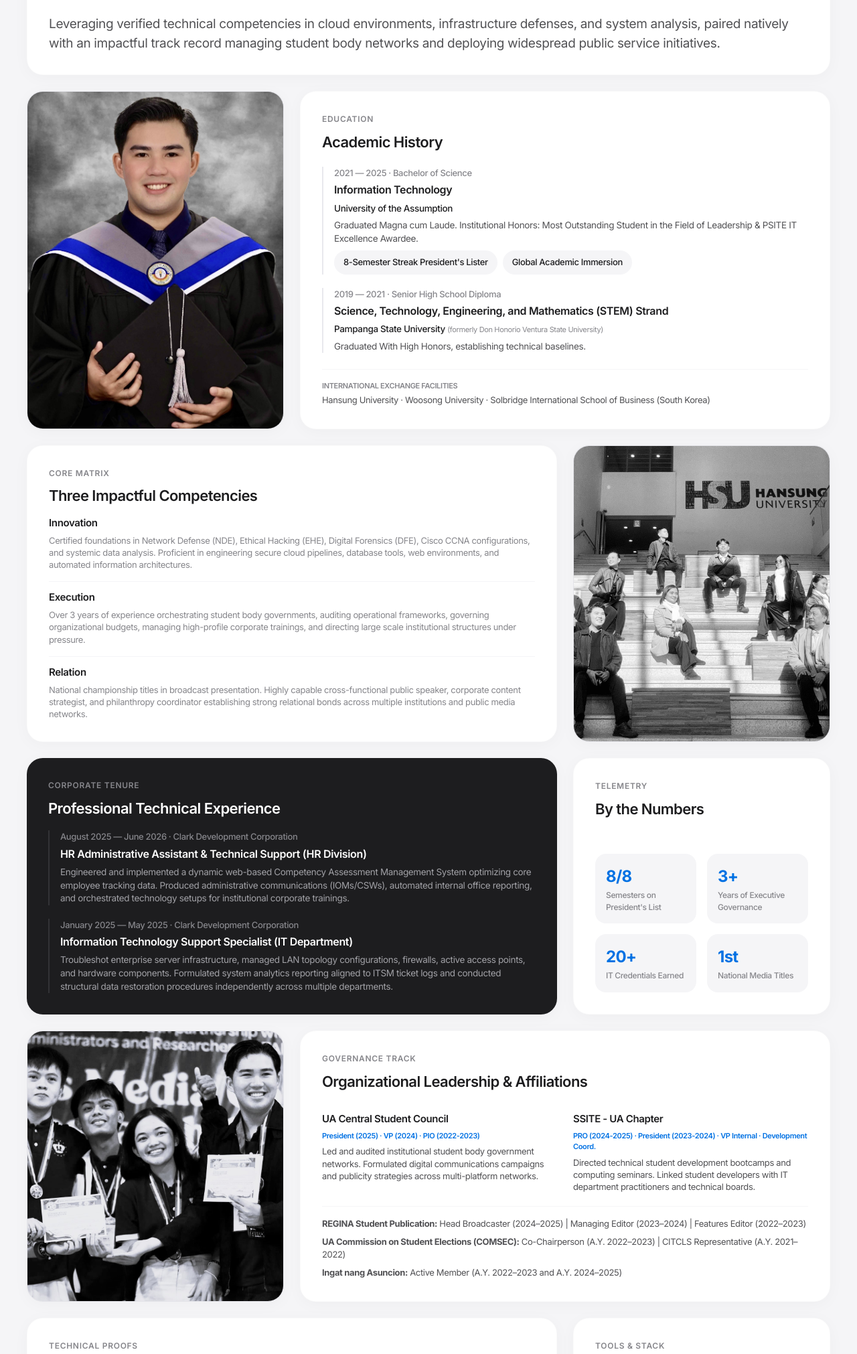
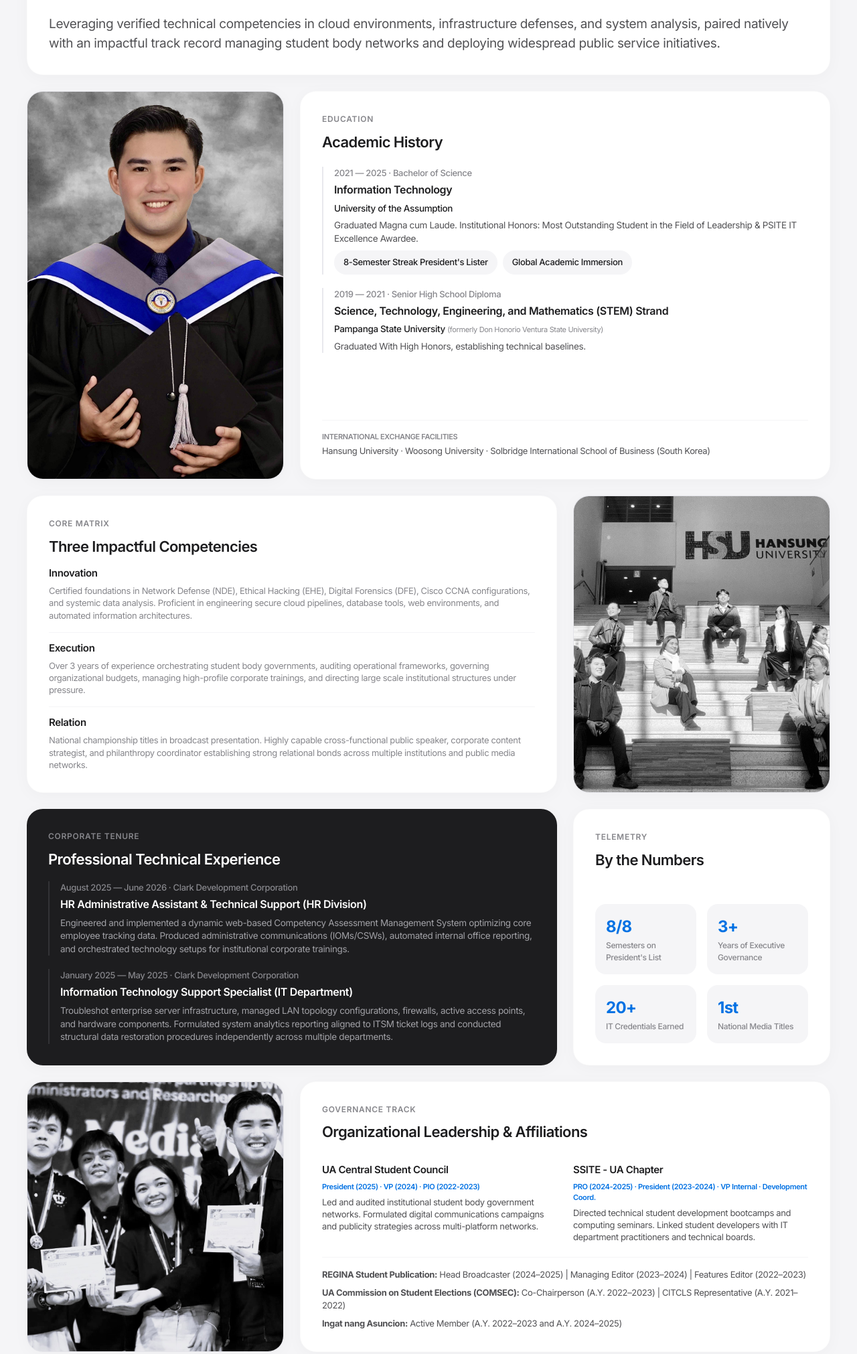
Before and after one commit to louiesangelo30/Executive-Portfolio, a plain HTML site: page index.html in a window 1280 px wide. Shown: the part 280-2302 px from the top of the page at 67% size. Drawn offline with Linux system fonts and the light colour scheme.

Commit message:
Update index.html

```diff
--- a/index.html
+++ b/index.html
@@ -428,8 +428,8 @@
                 </p>
             </section>
 
-		<div class="bento-card image-tile">
-   			 <img src="portrait.jpg" alt="Louies Angelo Mesia Portrait" style="width: 100%; height: 100%; object-fit: cover; position: absolute; top: 0; left: 0;">
+		<div class="bento-card image-tile" style="position: relative; overflow: hidden; width: 100%; min-height: 580px; height: 100%;">
+    			<img src="portrait.jpg" alt="Louies Angelo Mesia Portrait" style="width: 100%; height: 100%; min-height: inherit; object-fit: cover; object-position: center; position: absolute; top: 0; left: 0;">
 		</div>
 
             <section class="bento-card w-2">
@@ -482,8 +482,8 @@
                 </div>
             </section>
 
-		<div class="bento-card image-tile">
-   			<img src="south-korea-conference.jpg" alt="International Conference in South Korea" style="width: 100%; height: 100%; object-fit: cover; position: absolute; top: 0; left: 0;">
+		<div class="bento-card image-tile" style="position: relative; overflow: hidden; width: 100%; min-height: 240px; height: 100%;">
+    			<img src="south-korea-conference.jpg" alt="International Conference in South Korea" style="width: 100%; height: 100%; min-height: inherit; object-fit: cover; object-position: center; position: absolute; top: 0; left: 0;">
 		</div>
 
             <section class="bento-card w-2 dark-card">
@@ -530,8 +530,8 @@
                 </div>
             </section>
 
-		<div class="bento-card image-tile">
-    			<img src="broadcasting-championship.jpg" alt="Radio Broadcasting National Championship" style="width: 100%; height: 100%; object-fit: cover; position: absolute; top: 0; left: 0;">
+		<div class="bento-card image-tile" style="position: relative; overflow: hidden; width: 100%; min-height: 340px; height: 100%;">
+    			<img src="broadcasting-championship.jpg" alt="Radio Broadcasting National Championship" style="width: 100%; height: 100%; min-height: inherit; object-fit: cover; object-position: center; position: absolute; top: 0; left: 0;">
 		</div>
 
             <section class="bento-card w-2">
@@ -665,8 +665,8 @@
                 </div>
             </section>
 
-		<div class="bento-card image-tile">
-    			<img src="civic-engagement.jpg" alt="IT Serves Civic Initiative" style="width: 100%; height: 100%; object-fit: cover; position: absolute; top: 0; left: 0;">
+		<div class="bento-card image-tile" style="position: relative; overflow: hidden; width: 100%; min-height: 440px; height: 100%;">
+    			<img src="civic-engagement.jpg" alt="IT Serves Civic Initiative" style="width: 100%; height: 100%; min-height: inherit; object-fit: cover; object-position: center; position: absolute; top: 0; left: 0;">
 		</div>
 
             <section class="bento-card">
```
